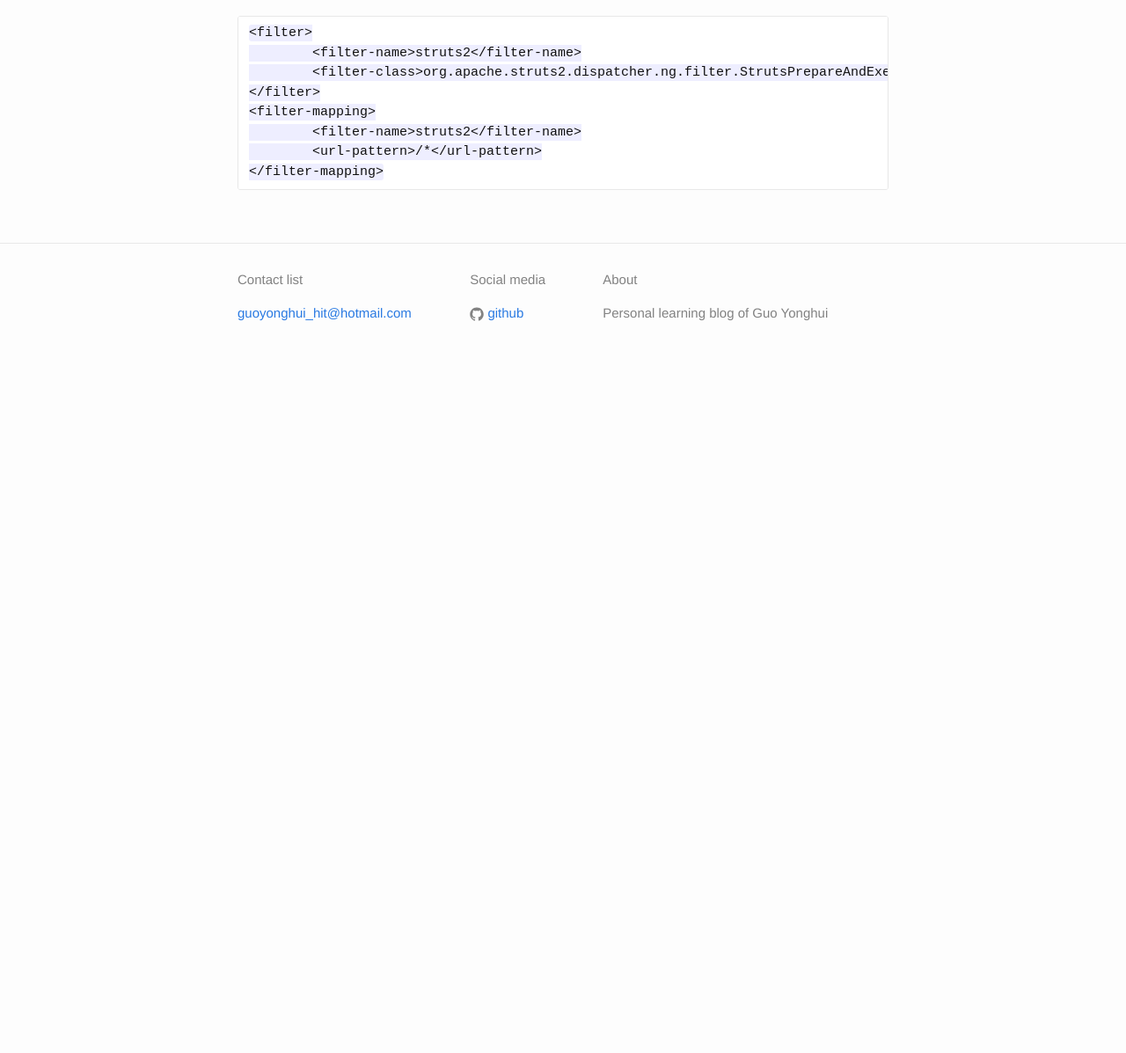
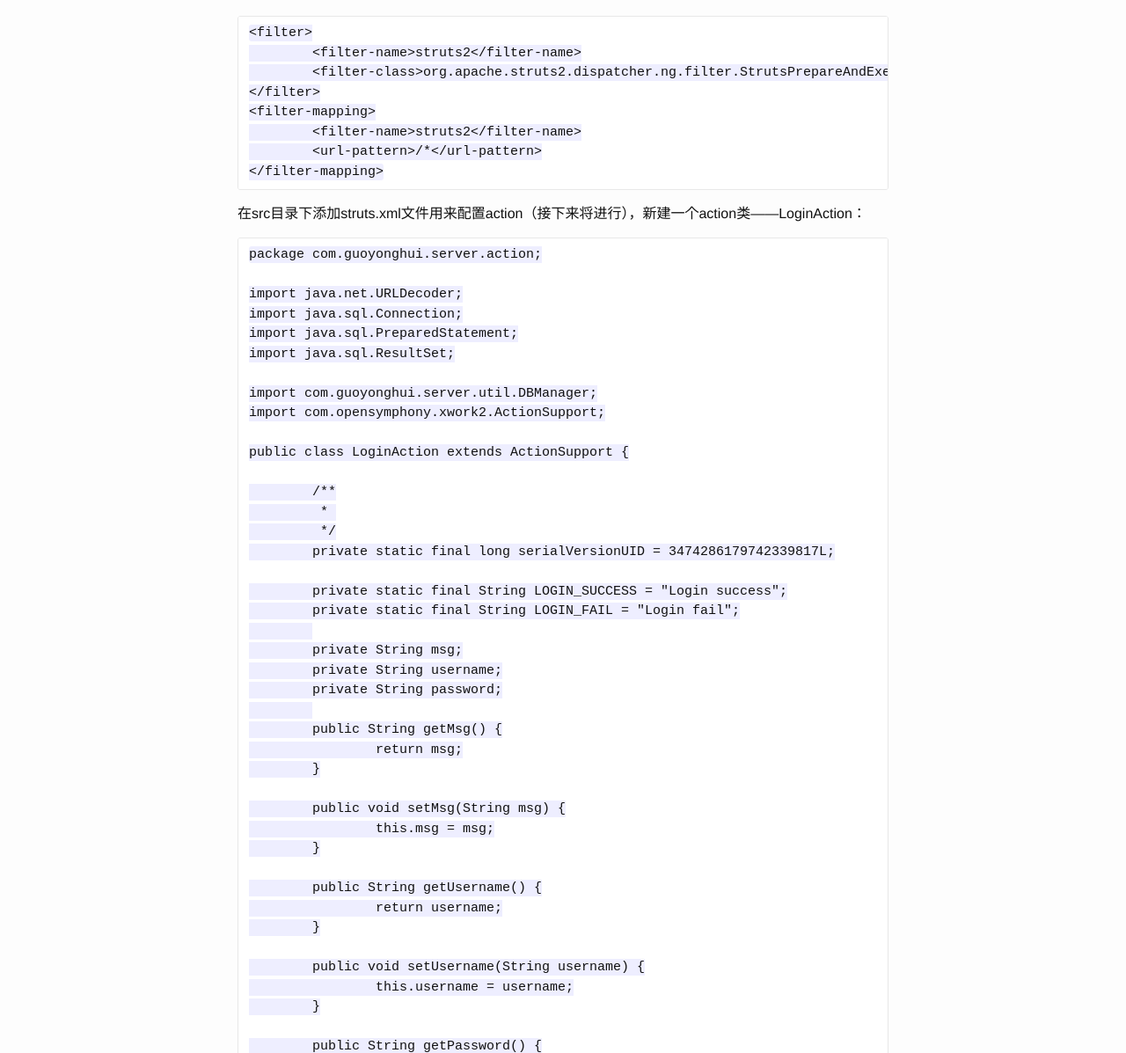
Before and after one commit to E1110CNotFound/E1110CNotFound.github.io, a Jekyll site: the page built from _posts/2015-01-25-Android连接远程数据库.markdown, in a window 1280 px wide and 1400 px high, scrolled down 522 px. Shown: the part 203-1400 px from the top of the window at 88% size. Built offline with Jekyll 4.4.1, drawn with Linux system fonts in a browser that asks for light colours; before the commit the page ends 1152 px from its top, so only the background shows below that; some of the changed text lies outside the part shown.

Commit message:
commit a blog

```diff
--- a/_posts/2015-01-25-Android连接远程数据库.markdown
+++ b/_posts/2015-01-25-Android连接远程数据库.markdown
@@ -24,3 +24,76 @@ categories: [Android,数据库,网络通信]
 		<filter-name>struts2</filter-name>
 		<url-pattern>/*</url-pattern>
 	</filter-mapping>
+
+在src目录下添加struts.xml文件用来配置action（接下来将进行），新建一个action类——LoginAction：
+
+	package com.guoyonghui.server.action;
+
+	import java.net.URLDecoder;
+	import java.sql.Connection;
+	import java.sql.PreparedStatement;
+	import java.sql.ResultSet;
+
+	import com.guoyonghui.server.util.DBManager;
+	import com.opensymphony.xwork2.ActionSupport;
+
+	public class LoginAction extends ActionSupport {
+
+		/**
+		 *
+		 */
+		private static final long serialVersionUID = 3474286179742339817L;
+
+		private static final String LOGIN_SUCCESS = "Login success";
+		private static final String LOGIN_FAIL = "Login fail";
+
+		private String msg;
+		private String username;
+		private String password;
+
+		public String getMsg() {
+			return msg;
+		}
+
+		public void setMsg(String msg) {
+			this.msg = msg;
+		}
+
+		public String getUsername() {
+			return username;
+		}
+
+		public void setUsername(String username) {
+			this.username = username;
+		}
+
+		public String getPassword() {
+			return password;
+		}
+
+		public void setPassword(String password) {
+			this.password = password;
+		}
+
+		@Override
+		public String execute() throws Exception {
+			String sql = "select * from user where username = ? and password = ?";
+
+			Connection conn = DBManager.getConnection();
+			PreparedStatement pstmt = conn.prepareStatement(sql);
+			setUsername(URLDecoder.decode(URLDecoder.decode(username, "UTF-8"), "UTF-8"));
+			pstmt.setString(1, getUsername());
+			pstmt.setString(2, getPassword());
+			ResultSet rs = pstmt.executeQuery();
+
+			if(rs.next()) {
+				setMsg(LOGIN_SUCCESS);
+			} else {
+				setMsg(LOGIN_FAIL);
+			}
+			DBManager.releaseConnection(conn, pstmt, rs);
+
+			return super.execute();
+		}
+
+	}
```
